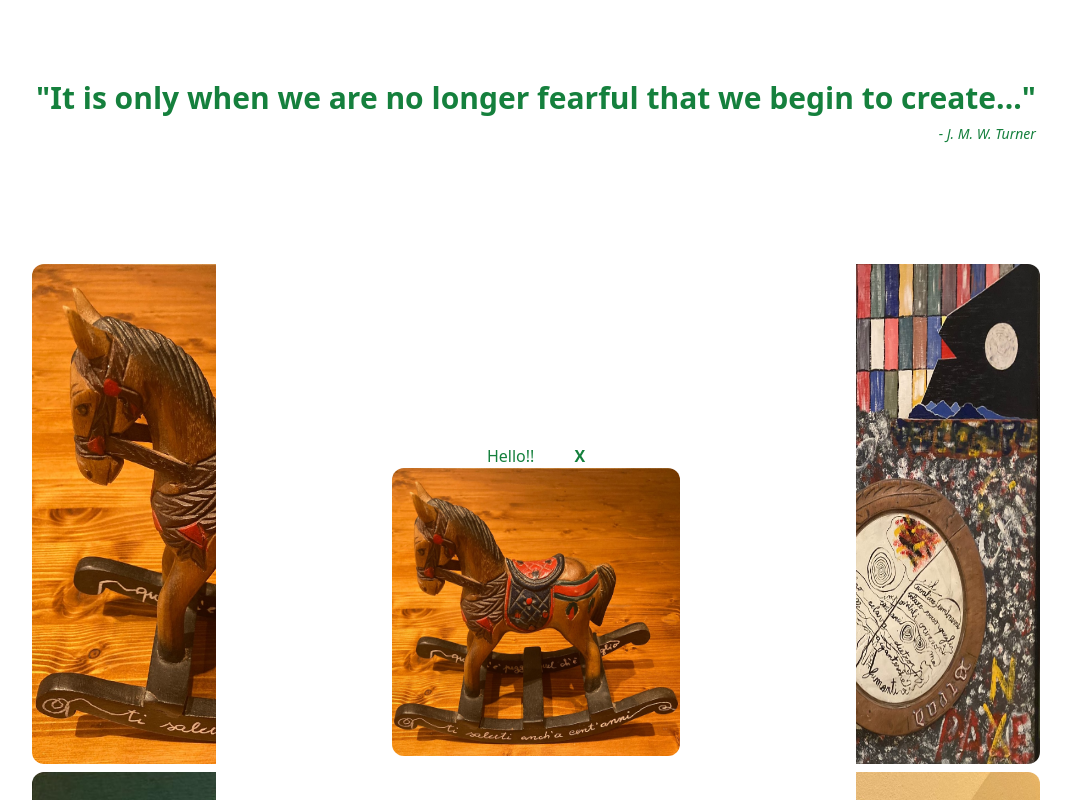
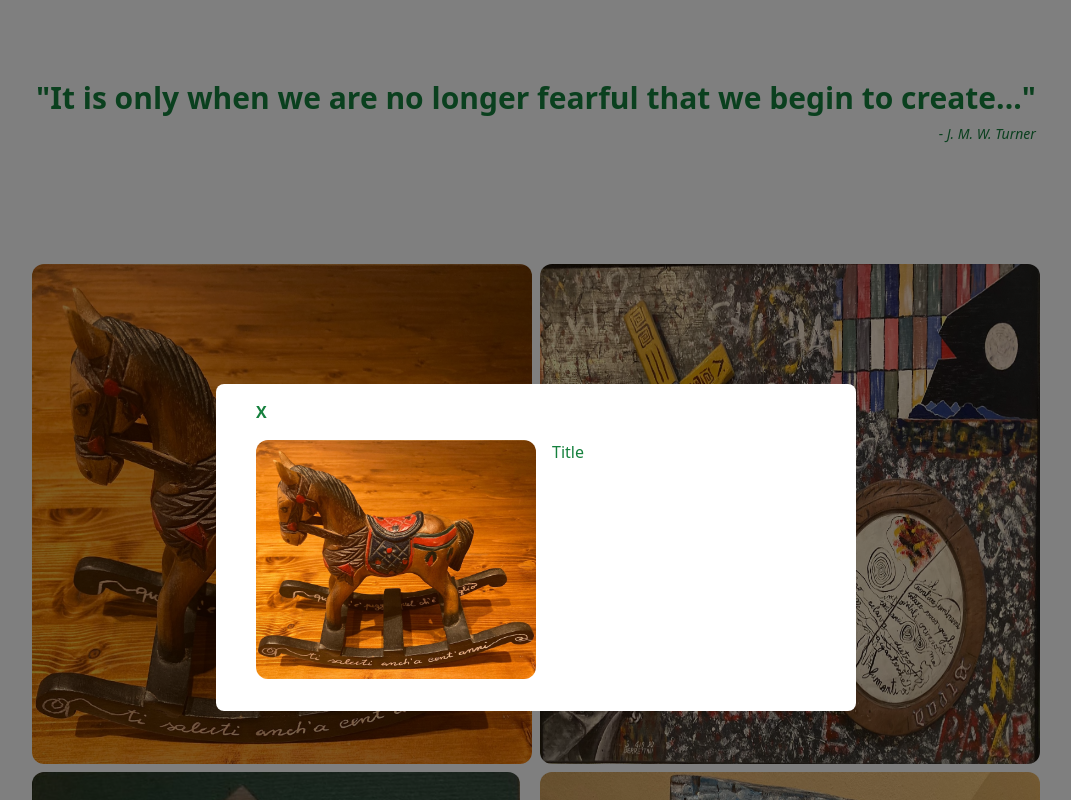
Before and after one commit to biancafrancini/berre-artworks, a Next.js app: page /artworks in a window 1280 px wide. Both pictures are taken after a click on the button 386 px from the left and 514 px from the top of the page. Shown: the top 800 px of the page, without its empty margins (104-1175 px from the left). Built offline with nearby package versions, Linux system fonts and the light colour scheme.

Commit message:
add dark bg when modal opens

```diff
--- a/src/components/Cards.tsx
+++ b/src/components/Cards.tsx
@@ -4,6 +4,7 @@ import { Modal } from "./Modal";
 
 type CardsProps = {
   images: string[];
+  //background: boolean;
 };
 
 export const Cards: React.FC<CardsProps> = ({ images }) => {
@@ -12,13 +13,16 @@ export const Cards: React.FC<CardsProps> = ({ images }) => {
     picture: "",
   });
 
+  //const [bgStatus, setBgStatus] = background ? useState(false) : useState(true);
+
   const handleClose = () => {
     setOpen(false);
+    //setBgStatus(!background);
   };
 
   return (
     <div>
-      <div className="cards-container flex w-76 flex-wrap gap-2 mx-24 justify-center ">
+      <div className="cards-container flex w-76 flex-wrap gap-2 mx-24 justify-center">
         {images?.map((image: string, index: number) => (
           <div className="card flex" key={index + image[index]}>
             <motion.button
@@ -27,6 +31,7 @@ export const Cards: React.FC<CardsProps> = ({ images }) => {
               onClick={() => {
                 setPic({ picture: image });
                 setOpen(true);
+                //setBgStatus(!background);
               }}
             >
               <div className="card-image flex">
@@ -37,7 +42,9 @@ export const Cards: React.FC<CardsProps> = ({ images }) => {
         ))}{" "}
       </div>
       {open && (
+         <div className="overlay" onClick={handleClose}>
         <Modal piece={pic.picture} open={open} onClose={handleClose} />
+      </div>
       )}
     </div>
   );
--- a/src/components/Modal.tsx
+++ b/src/components/Modal.tsx
@@ -1,24 +1,32 @@
 import { motion } from "framer-motion";
 
 type ModalProps = {
-    piece: string;
-    open: boolean;
-    onClose: () => void;
-}
-export const Modal: React.FC<ModalProps> = ({ piece, open, onClose}) => {
-
+  piece: string;
+  open: boolean;
+  onClose: () => void;
+};
+export const Modal: React.FC<ModalProps> = ({ piece, open, onClose }) => {
   return (
     <div>
       <motion.div
-        className="flex flex-col justify-center items-center absolute top-1/4 left-1/4 right-1/2 h-screen w-1/2 bg-white rounded-lg"
+        className="flex absolute top-96 left-1/4 -ml-124 w-1/2 bg-white rounded-lg px-8 pt-4 pb-8"
         initial={{ opacity: 0 }}
         animate={{ opacity: 1 }}
       >
-        <div className="flex gap-10">
-        <h2>Hello!!</h2>
-        <button className="font-bold text-green-700" onClick={onClose}>X</button>
+        <div className="flex-row gap-12 px-2 h-full w-full">
+          <button className="font-bold text-green-700 place-self-end pb-4" onClick={onClose}>
+            X
+          </button>
+          <div className="flex w-1/2 gap-4 h-full">
+            <img
+              className="rounded-xl items-center"
+              src={`../images/${piece}`}
+            />
+            <div className="flex">
+              <h2>Title</h2>
+            </div>
+          </div>
         </div>
-        <img className="w-72 h-72 rounded-xl items-center" src={`../images/${piece}`} />
       </motion.div>
     </div>
   );
--- a/src/styles/globals.css
+++ b/src/styles/globals.css
@@ -84,7 +84,17 @@
   width: 500px;
 }
 
-
+.overlay{
+  position: fixed;
+  top: 0;
+  left: 0;
+  width: 100%;
+  height: 100%;
+  background-color: rgba(0, 0, 0, 0.5);
+  display: flex;
+  justify-content: center;
+  align-items: center;
+}
 
 @media screen and (max-width: 768px) {
   .cards-container{
```
Also changed, not shown: src/pages/artworks/index.tsx (+13 -8 lines).
